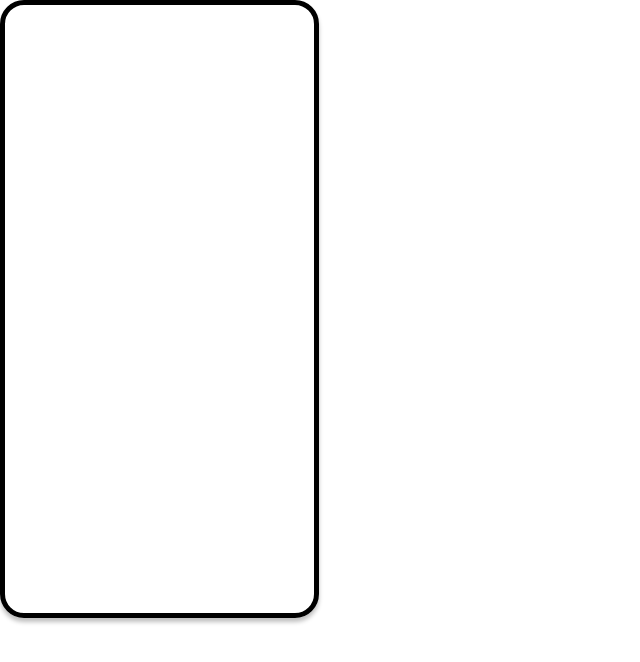
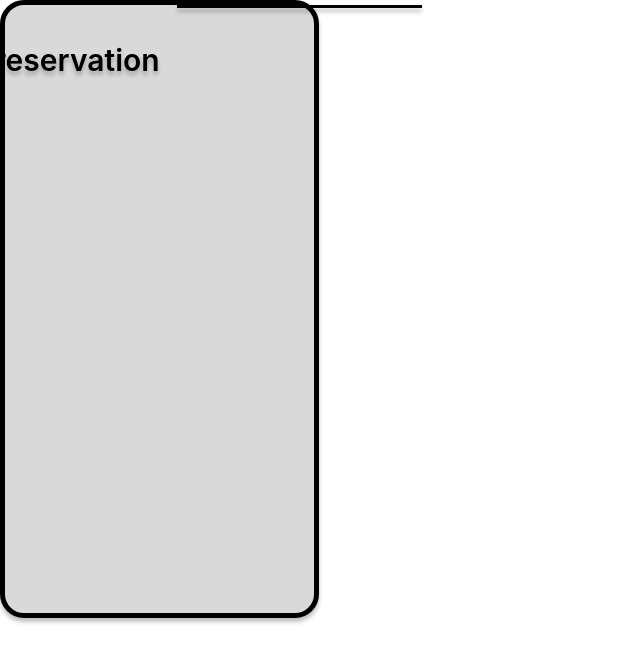
Before and after one commit to EricLuec/RestaurantFormular, a React (Create React App) app: page / in a window 1280 px wide. Shown: the top 662 px of the page, without its empty margins (0-640 px from the left). Built offline with nearby package versions, Linux system fonts and the light colour scheme.

Commit message:
Titel + Unterstrich

```diff
--- a/src/App.css
+++ b/src/App.css
@@ -1,5 +1,6 @@
 .App {
   text-align: center;
+  justify-content: center;
 }
 
 .Frame{
@@ -8,4 +9,32 @@
   border-radius: 24px;
   border: 5px solid #000;
   box-shadow: 0px 4px 4px 0px rgba(0, 0, 0, 0.25);
+  background: #D9D9D9;
+  justify-content: center;
+  display: flex;
 }
+
+h1{
+  display: flex;
+  width: 279px;
+  height: 69px;
+  flex-direction: column;
+  justify-content: center;
+  flex-shrink: 0;
+  color: #000;
+  text-align: center;
+  text-shadow: 0px 4px 4px rgba(0, 0, 0, 0.25);
+  font-family: Inter;
+  font-size: 30px;
+  font-style: normal;
+  font-weight: 600;
+  line-height: normal;
+}
+
+.underline1 {
+  width: 245px;
+  height: 3px;
+  flex-shrink: 0;
+  background: #000;
+  box-shadow: 0px 4px 4px 0px rgba(0, 0, 0, 0.25);
+}
--- a/src/App.jsx
+++ b/src/App.jsx
@@ -5,6 +5,8 @@ function App() {
   return (
     <div className="App">
       <div className="Frame">
+        <h1>Tischreservation</h1>
+        <div className="underline1"/>
 
       </div>
     </div>
```
